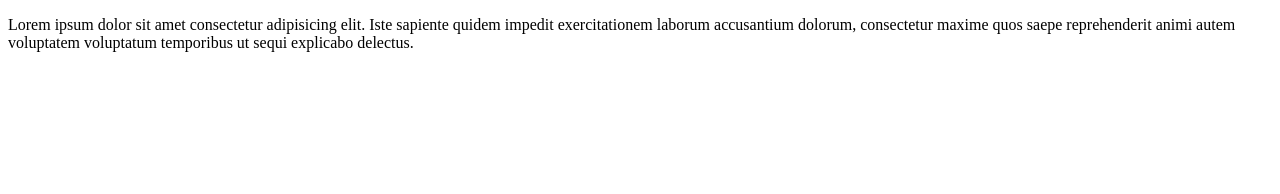
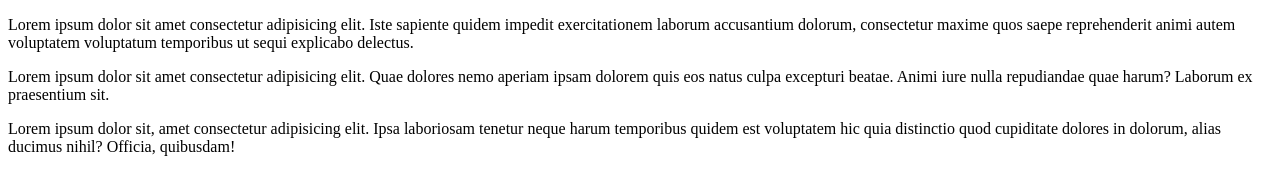
Before and after one commit to soriful123/my-first-repo, a plain HTML site: page index.html in a window 1280 px wide. Drawn offline with Linux system fonts and the light colour scheme.

Commit message:
added here

```diff
--- a/index.html
+++ b/index.html
@@ -8,5 +8,10 @@
 </head>
 <body>
     <p>Lorem ipsum dolor sit amet consectetur adipisicing elit. Iste sapiente quidem impedit exercitationem laborum accusantium dolorum, consectetur maxime quos saepe reprehenderit animi autem voluptatem voluptatum temporibus ut sequi explicabo delectus.</p>
+
+
+    <p>Lorem ipsum dolor sit amet consectetur adipisicing elit. Quae dolores nemo aperiam ipsam dolorem quis eos natus culpa excepturi beatae. Animi iure nulla repudiandae quae harum? Laborum ex praesentium sit.</p>
+
+    <p>Lorem ipsum dolor sit, amet consectetur adipisicing elit. Ipsa laboriosam tenetur neque harum temporibus quidem est voluptatem hic quia distinctio quod cupiditate dolores in dolorum, alias ducimus nihil? Officia, quibusdam!</p>
 </body>
 </html>
```
